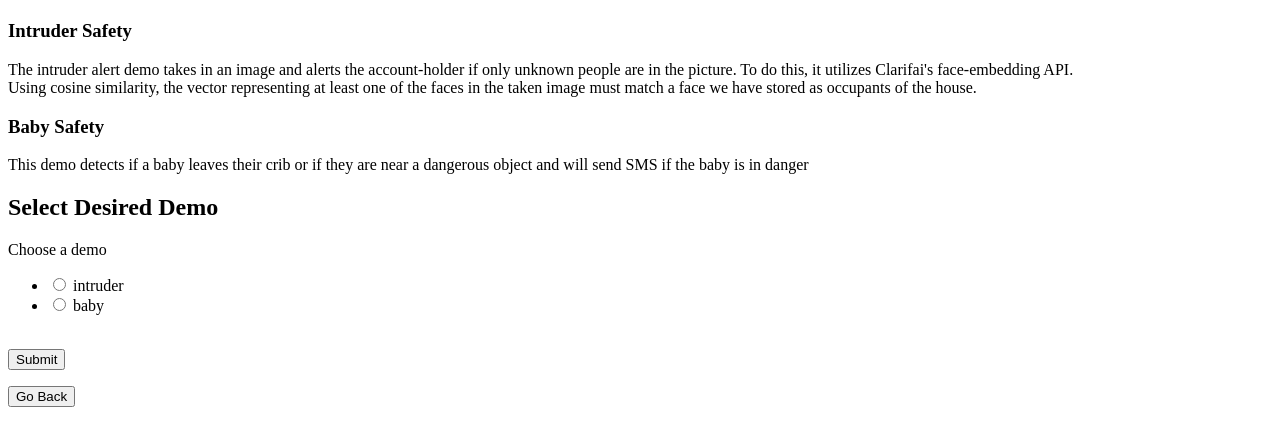
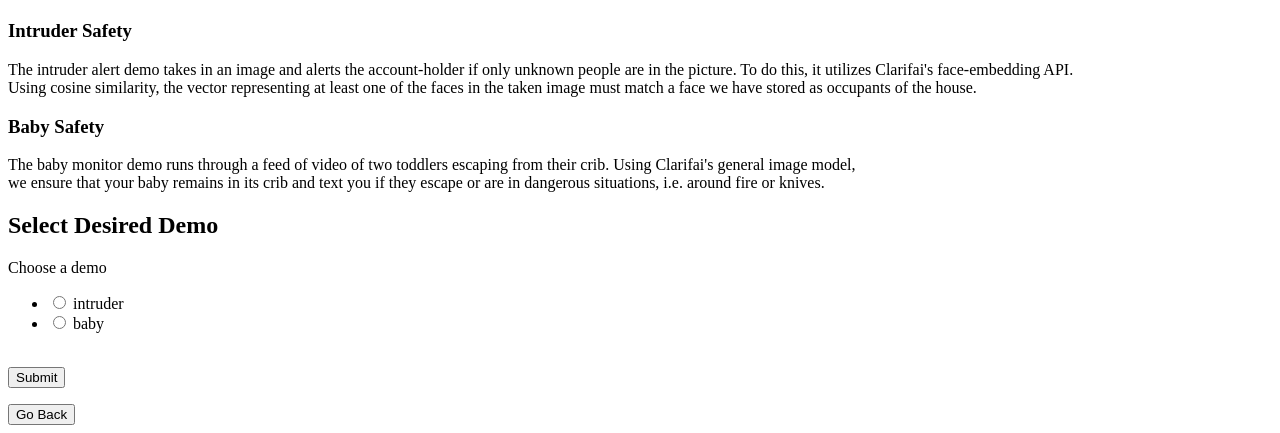
Before and after one commit to dynogravelso/devweek_hackathon_2019, a Flask app: page /main in a window 1280 px wide. Shown: the part 582-1015 px from the top of the page. Before the commit the page ends 989 px from the top, so only its background shows below. Run offline with Flask 2, Linux system fonts and the light colour scheme; parts of the project's set-up code (start-up, migrations or seed data) failed here and were passed over.

Commit message:
adding baby feature details

```diff
--- a/app/templates/main.html
+++ b/app/templates/main.html
@@ -17,7 +17,8 @@
     To do this, it utilizes Clarifai's face-embedding API. <br/>
     Using cosine similarity, the vector representing at least one of the faces in the taken image must match a face we have stored as occupants of the house.</p>
   <h3> Baby Safety </h3>
-  <p>This demo detects if a baby leaves their crib or if they are near a dangerous object and will send SMS if the baby is in danger</p>
+  <p>The baby monitor demo runs through a feed of video of two toddlers escaping from their crib. Using Clarifai's general image model, <br/>
+     we ensure that your baby remains in its crib and text you if they escape or are in dangerous situations, i.e. around fire or knives.</p>
 
   <h2> Select Desired Demo</h2>
   <form  method="POST">
```
